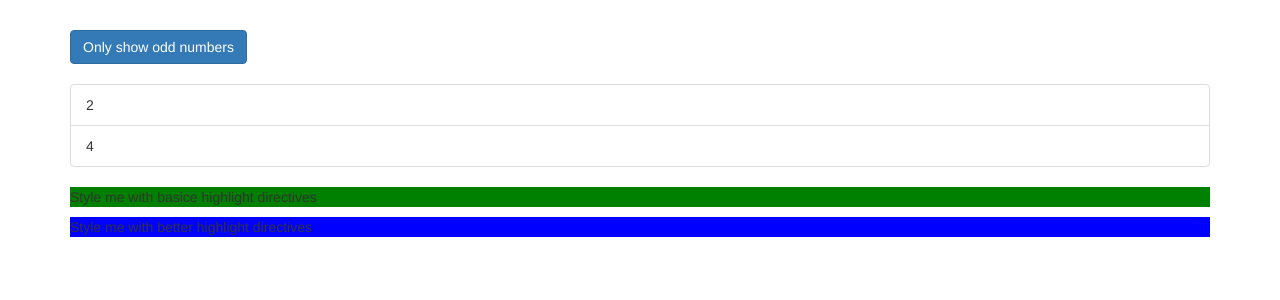
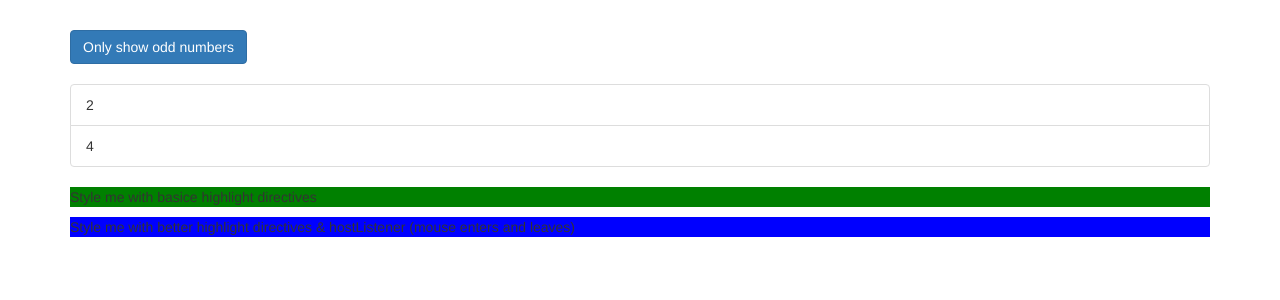
Before and after one commit to yonatan-ramirez/directives, an Angular app: page / in a window 1280 px wide. Shown: the top 300 px of the page. Built offline with nearby package versions, Linux system fonts and the light colour scheme.

Commit message:
listening to host event HostListener to apply styles

```diff
--- a/src/app/app.component.html
+++ b/src/app/app.component.html
@@ -25,7 +25,7 @@
       </ul>
 
     <p basic-highlight>Style me with basice highlight directives</p>
-    <p appBetterHighlight>Style me with better highlight directives</p>
+    <p appBetterHighlight>Style me with better highlight directives & hostListener (mouse enters and leaves)</p>
     </div>
   </div>
 </div>
```
